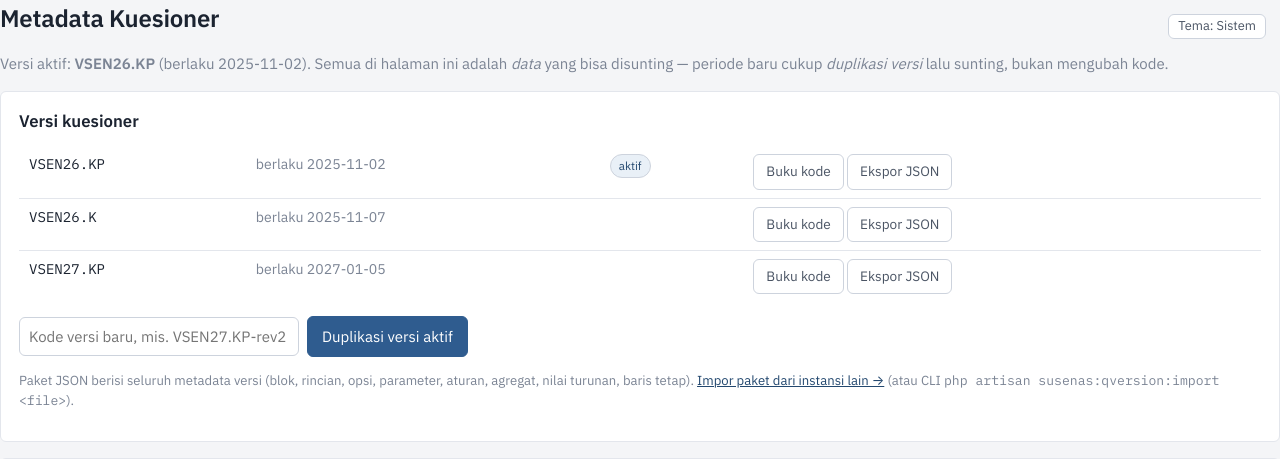
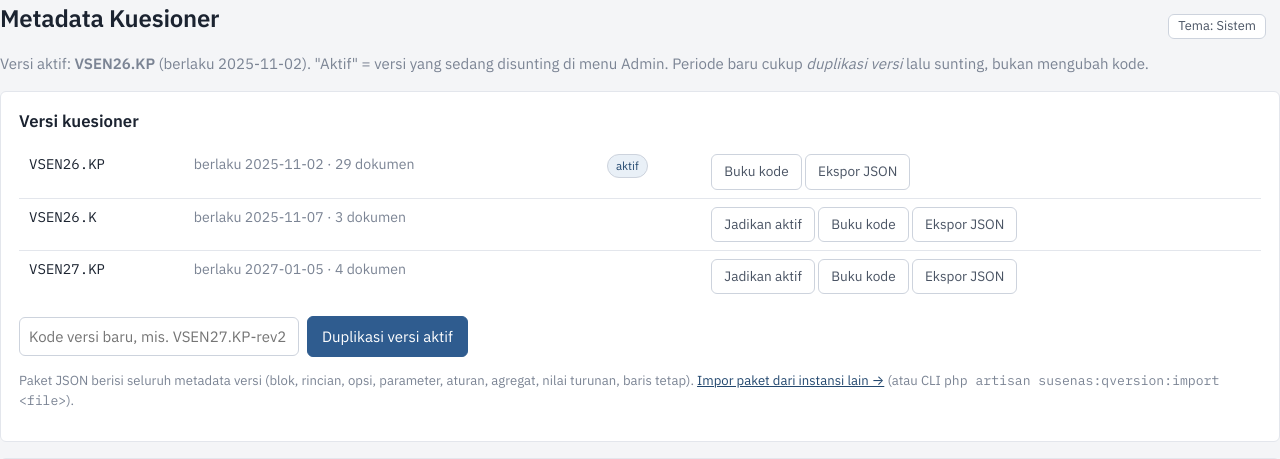
Before and after one commit to jzdan/beta_susenas, a Laravel app: page /admin/metadata in a window 1280 px wide. Shown: the top 459 px of the page. Run offline with Laravel 12, Linux system fonts and the light colour scheme; data comes from the database, SQL or seed files in the repository.

Commit message:
Inc 108: versi kuesioner - pilih aktif + hapus versi
- kolom questionnaire_versions.is_active; activeQv() pakai flag ini
  (fallback id terbesar). Seeder tandai VSEN26.KP aktif.
- Metadata: tombol "Jadikan aktif" + "Hapus" (hanya versi 0 dokumen).
  deleteVersion cascade; aktif pindah otomatis bila yang dihapus sedang aktif.
- route admin.versi.aktifkan + admin.versi.hapus

193 tes lulus.

Co-Authored-By: Claude Sonnet 5 <noreply@anthropic.com>

```diff
--- a/app/Http/Controllers/AdminController.php
+++ b/app/Http/Controllers/AdminController.php
@@ -31,7 +31,8 @@ class AdminController extends Controller
 
     private function activeQv(): QuestionnaireVersion
     {
-        return QuestionnaireVersion::orderByDesc('id')->firstOrFail();
+        return QuestionnaireVersion::where('is_active', true)->first()
+            ?? QuestionnaireVersion::orderByDesc('id')->firstOrFail();
     }
 
     private function csvRows(string $data, array $required): \Generator
@@ -69,7 +70,7 @@ class AdminController extends Controller
             'repeatBlocks' => $qv->blocks->whereIn('repeat', ['art', 'list', 'list_art']),
             'rules' => $rules,
             'ruleErrs' => $rules->mapWithKeys(fn ($r) => [$r->id => $this->ev->checkSyntax($r->expr, RuleEngine::ROSTER_FUNCS)]),
-            'versions' => QuestionnaireVersion::orderByDesc('id')->get(),
+            'versions' => QuestionnaireVersion::withCount('documents')->orderByDesc('id')->get(),
         ]);
     }
 
@@ -943,7 +944,36 @@ class AdminController extends Controller
                 'severity' => $r->severity, 'message' => $r->message, 'active' => $r->active]);
         }
         AuditLog::record('qversion', $dst->id, 'duplikat', "{$src->code} -> {$d['new_code']}");
-        return redirect()->route('admin.metadata');
+        return redirect()->route('admin.metadata')->with('ok', "Versi \"{$dst->code}\" dibuat. Klik \"Jadikan aktif\" untuk menyuntingnya.");
+    }
+
+    /** Pilih versi kuesioner yang disunting di menu Admin. */
+    public function activateVersion(QuestionnaireVersion $qv)
+    {
+        QuestionnaireVersion::where('is_active', true)->update(['is_active' => false]);
+        $qv->update(['is_active' => true]);
+        AuditLog::record('qversion', $qv->id, 'aktifkan', $qv->code);
+
+        return redirect()->route('admin.metadata')->with('ok', "Versi aktif: {$qv->code}.");
+    }
+
+    public function deleteVersion(QuestionnaireVersion $qv)
+    {
+        if (Document::where('qversion_id', $qv->id)->exists()) {
+            return back()->withErrors(['versi' => "Versi \"{$qv->code}\" sudah punya dokumen — tidak bisa dihapus."]);
+        }
+        if (QuestionnaireVersion::count() <= 1) {
+            return back()->withErrors(['versi' => 'Tidak bisa menghapus versi terakhir.']);
+        }
+        $wasActive = $qv->is_active;
+        $code = $qv->code;
+        $qv->delete();   // cascade: blok, rincian, opsi, aturan, parameter, turunan, agregat, baris
+        if ($wasActive) {
+            QuestionnaireVersion::orderByDesc('id')->first()?->update(['is_active' => true]);
+        }
+        AuditLog::record('qversion', '-', 'hapus', $code);
+
+        return redirect()->route('admin.metadata')->with('ok', "Versi \"{$code}\" dihapus.");
     }
 
     // -------------------------------------------------------- Manajemen pengguna
--- a/app/Models/QuestionnaireVersion.php
+++ b/app/Models/QuestionnaireVersion.php
@@ -8,7 +8,12 @@ use Illuminate\Database\Eloquent\Relations\HasMany;
 
 class QuestionnaireVersion extends Model
 {
-    protected $fillable = ['cycle_id', 'code', 'effective_date'];
+    protected $fillable = ['cycle_id', 'code', 'effective_date', 'is_active'];
+
+    protected function casts(): array
+    {
+        return ['is_active' => 'boolean'];
+    }
 
     public function cycle(): BelongsTo
     {
@@ -39,4 +44,9 @@ class QuestionnaireVersion extends Model
     {
         return $this->hasMany(Aggregate::class, 'qversion_id')->orderBy('order');
     }
+
+    public function documents(): HasMany
+    {
+        return $this->hasMany(Document::class, 'qversion_id');
+    }
 }
--- a/database/seeders/DatabaseSeeder.php
+++ b/database/seeders/DatabaseSeeder.php
@@ -79,6 +79,7 @@ class DatabaseSeeder extends Seeder
         ]);
         $qv = QuestionnaireVersion::create([
             'cycle_id' => $cycle->id, 'code' => 'VSEN26.KP', 'effective_date' => '2025-11-02',
+            'is_active' => true,
         ]);
 
         // Blok IV.1 — konsumsi makanan seminggu (daftar komoditas)
--- a/resources/views/admin/metadata.blade.php
+++ b/resources/views/admin/metadata.blade.php
@@ -4,17 +4,33 @@
 @section('content')
 <h1>Metadata Kuesioner</h1>
 <p class="muted">Versi aktif: <strong>{{ $qv->code }}</strong> (berlaku {{ $qv->effective_date }}).
-  Semua di halaman ini adalah <em>data</em> yang bisa disunting — periode baru cukup
+  "Aktif" = versi yang sedang disunting di menu Admin. Periode baru cukup
   <em>duplikasi versi</em> lalu sunting, bukan mengubah kode.</p>
+
+@if(session('ok'))<div class="alert" style="background:var(--ok-soft);color:var(--ok);border:1px solid var(--ok)">{{ session('ok') }}</div>@endif
+@if($errors->any())<div class="alert err">{{ $errors->first() }}</div>@endif
 
 <section class="panel">
   <h2>Versi kuesioner</h2>
   <table class="tbl"><tbody>
   @foreach ($versions as $v)
-    <tr><td class="mono">{{ $v->code }}</td><td class="muted">berlaku {{ $v->effective_date }}</td>
+    <tr>
+      <td class="mono">{{ $v->code }}</td>
+      <td class="muted">berlaku {{ $v->effective_date }} · {{ $v->documents_count }} dokumen</td>
       <td>@if($v->id === $qv->id)<span class="chip d-bersih">aktif</span>@endif</td>
-      <td class="right"><a class="btn-ghost" href="{{ route('admin.versi.codebook', $v) }}">Buku kode</a>
-        <a class="btn-ghost" href="{{ route('admin.versi.export', $v) }}">Ekspor JSON</a></td></tr>
+      <td class="right nowrap">
+        @if($v->id !== $qv->id)
+          <form method="post" action="{{ route('admin.versi.aktifkan', $v) }}">@csrf<button class="btn-ghost">Jadikan aktif</button></form>
+        @endif
+        <a class="btn-ghost" href="{{ route('admin.versi.codebook', $v) }}">Buku kode</a>
+        <a class="btn-ghost" href="{{ route('admin.versi.export', $v) }}">Ekspor JSON</a>
+        @if($v->documents_count === 0 && $versions->count() > 1)
+          <form method="post" action="{{ route('admin.versi.hapus', $v) }}"
+            onsubmit="return confirm('Hapus versi {{ $v->code }} beserta semua blok, rincian, dan aturannya? Tidak bisa dibatalkan.')">
+            @csrf<button class="btn-ghost" style="color:var(--err)">Hapus</button></form>
+        @endif
+      </td>
+    </tr>
   @endforeach
   </tbody></table>
   <form method="post" action="{{ route('admin.versi.duplikat') }}" class="row-form mt">
--- a/routes/web.php
+++ b/routes/web.php
@@ -123,6 +123,8 @@ Route::middleware('role')->group(function () {
         Route::post('/aturan/uji', [AdminController::class, 'testRule'])->name('aturan.test');
         Route::post('/aturan/dampak', [AdminController::class, 'ruleImpact'])->name('aturan.impact');
         Route::post('/versi/duplikat', [AdminController::class, 'duplicateVersion'])->name('versi.duplikat');
+        Route::post('/versi/{qv}/aktifkan', [AdminController::class, 'activateVersion'])->name('versi.aktifkan');
+        Route::post('/versi/{qv}/hapus', [AdminController::class, 'deleteVersion'])->name('versi.hapus');
         Route::get('/versi/{qv}/ekspor', [AdminController::class, 'qversionExport'])->name('versi.export');
         Route::get('/versi/{qv}/kodebook', [AdminController::class, 'codebook'])->name('versi.codebook');
         Route::get('/versi-impor', [AdminController::class, 'qversionImportForm'])->name('versi.import');
```
Also changed, not shown: CATATAN-SUSENAS.md (+17 -0 lines), tests/Feature/AdminMetadataTest.php (+28 -0 lines), database/migrations/2026_09_07_130000_add_is_active_to_questionnaire_versions.php (added).
